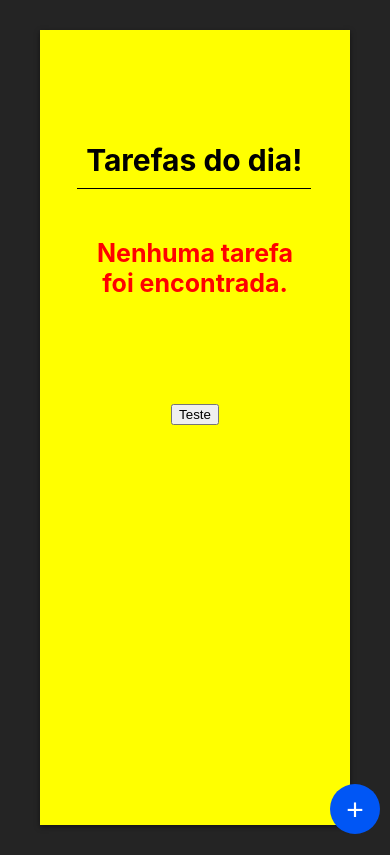
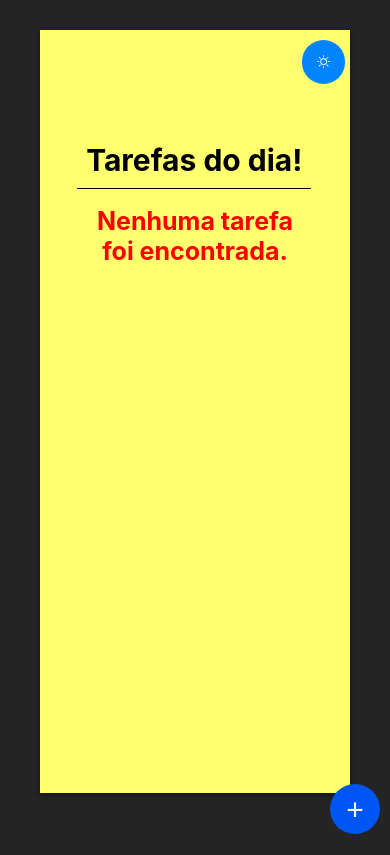
Before and after one commit to peterson337/nova-lista-de-tarefas, a React (Vite) app in the folder my-app/: page / in a window 390 px wide. Built offline with nearby package versions, Linux system fonts and the light colour scheme.

Commit message:
Projeto finalizado

```diff
--- a/my-app/src/App.css
+++ b/my-app/src/App.css
@@ -24,6 +24,15 @@
     border-bottom: 1px solid black;
     position: relative;
     bottom: 204px;
+
+  }
+
+  .titleH1T{
+    margin: 10px 27px;
+    width: 234px;
+    font-size: 30px;
+    padding-bottom: 10px;
+    border-bottom: 1px solid black;
 
   }
 
@@ -60,7 +69,7 @@
     align-items: center;
     width: 56%;
     max-width: 800px;
-    background-color: #ffff00;
+    background-color: #ffff70;
     padding: 306px 0px;
     margin: 30px auto;
     /* border-radius: 20px; */
@@ -157,6 +166,26 @@
     line-height: 5px;
   }
 
+  .divButton{
+        position: absolute;
+        top: 40px;
+        right: 300px;
+  }
+
+  .button{
+        position: relative;
+        padding: 5px;
+        background-color: #0084ff;
+        color: white;
+        border: 0;
+        padding: 15px;
+        border-radius: 30px;
+        line-height: 10px;
+  }
+
+  .button:hover{
+    background-color: red;
+}
   @media screen and (max-width:768px) {
     .btnAbrirModal{
 
@@ -216,7 +245,7 @@
           align-items: center;
           width: 56%;
           max-width: 800px;
-          background-color: #ffff00;
+          background-color: #ffff70;
           padding: 306px 50px;
           margin: 30px auto;
           /* border-radius: 20px; */
@@ -224,4 +253,45 @@
           box-shadow: 0 2px 5px rgba(0, 0, 0, 0.5)
         }
 
+        .divContatT{
+          text-align: center;
+          justify-content: center;
+          align-items: center;
+          width: 80%;
+          max-width: 800;
+          background-color: white;
+          padding: 306px 0px;
+          margin: 30px auto;
+          border-radius: 20px;
+          color: black;
+          box-shadow: 0 2px 5px rgba(0, 0, 0, 0.5)
+        }
+
+        .titleH1T{
+          width: 234px;
+          font-size: 30px;
+          margin: 20px 30px;
+          padding-bottom: 10px;
+          border-bottom: 1px solid black;
+          position: relative;
+          bottom: 204px;
+
+        }
+
+        .divButton{
+          position: absolute;
+          top: 40px;
+          right: 45px;
+    }
+
+    .button{
+          position: relative;
+          padding: 5px;
+          background-color: #0084ff;
+          color: white;
+          border: 0;
+          padding: 15px;
+          border-radius: 30px;
+          line-height: 10px;
+    }
   }
--- a/my-app/src/App.jsx
+++ b/my-app/src/App.jsx
@@ -9,6 +9,7 @@ import {FaTrash} from "react-icons/fa";
 import Edit_task from "./edit_task";
 import { collection, addDoc, deleteDoc, doc } from "firebase/firestore"; // importando a biblioteca
 import {db} from "./firabse";
+import {BsSun} from "react-icons/bs";
 
 
 const App = () => {
@@ -46,11 +47,16 @@ const App = () => {
 
 
   useEffect(() => {
-    const storedList = JSON.parse(localStorage.getItem('itemsList'));
+    const storedList = JSON.parse(localStorage.getItem("itemsList"));
     if (storedList) {
       setItemsList(storedList);
     }
+    const storedTeste = localStorage.getItem("teste");
+    if (storedTeste) {
+      setTeste(JSON.parse(storedTeste));
+    }
   }, []);
+
 
 
 
@@ -65,7 +71,7 @@ const App = () => {
     if (!task.trim()) { // <----- Se nao tiver vazio, nao faz nada
       alert("Escreva alguma coisa para adicionar  uma tarefa");
       return
-    };
+    }
 
     const word ={
       task: task,
@@ -176,14 +182,25 @@ const iconStyle = {
 };
 
 
+const mudarDivBox = () => {
+    setTeste (!teste);
+  localStorage.setItem("teste", JSON.stringify(!teste));
+}
+
   return (
 
       <div>
       <div className={teste? 'divContatT' : 'divContat'}>
-      <h1 className='titleH1'>Tarefas do dia!</h1>
-      <button
-      onClick={() => setTeste (!teste)}
-      >Teste</button>
+      <h1 className={ teste && innerWidth < 768? 'titleH1T' : 'titleH1' }>Tarefas do dia!</h1>
+
+     <div className='divButton'>
+     <button
+     className='button'
+      onClick={mudarDivBox}
+      >
+      <BsSun/>
+      </button>
+     </div>
 
       <div>
         <button onClick={abrirModal}
```
